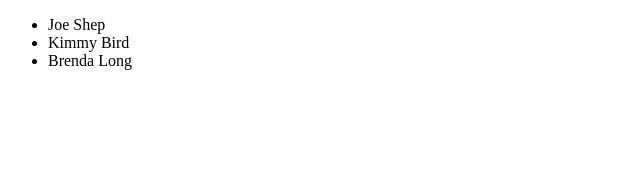
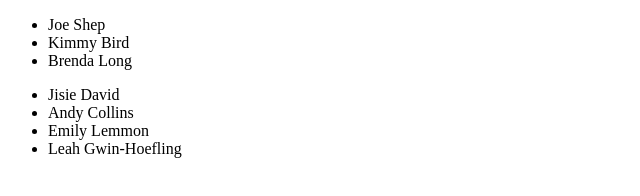
Before and after one commit to nss-day-cohort-29/pratice-the-git, a plain HTML site: page index.html in a window 1280 px wide. Shown: the whole page, without its empty margins (0-640 px from the left). Drawn offline with Linux system fonts and the light colour scheme.

Commit message:
cohort 29 added

```diff
--- a/index.html
+++ b/index.html
@@ -16,5 +16,14 @@
       <li>Brenda Long</li>
     </ul>
   </article>
+  <article class="cohort instructors" id="c29">
+    <ul>
+      <li>Jisie David</li>
+      <li>Andy Collins</li>
+      <li>Emily Lemmon</li>
+      <li>Leah Gwin-Hoefling</li>
+    </ul>
+  </article>
+
 </body>
 </html>
```
